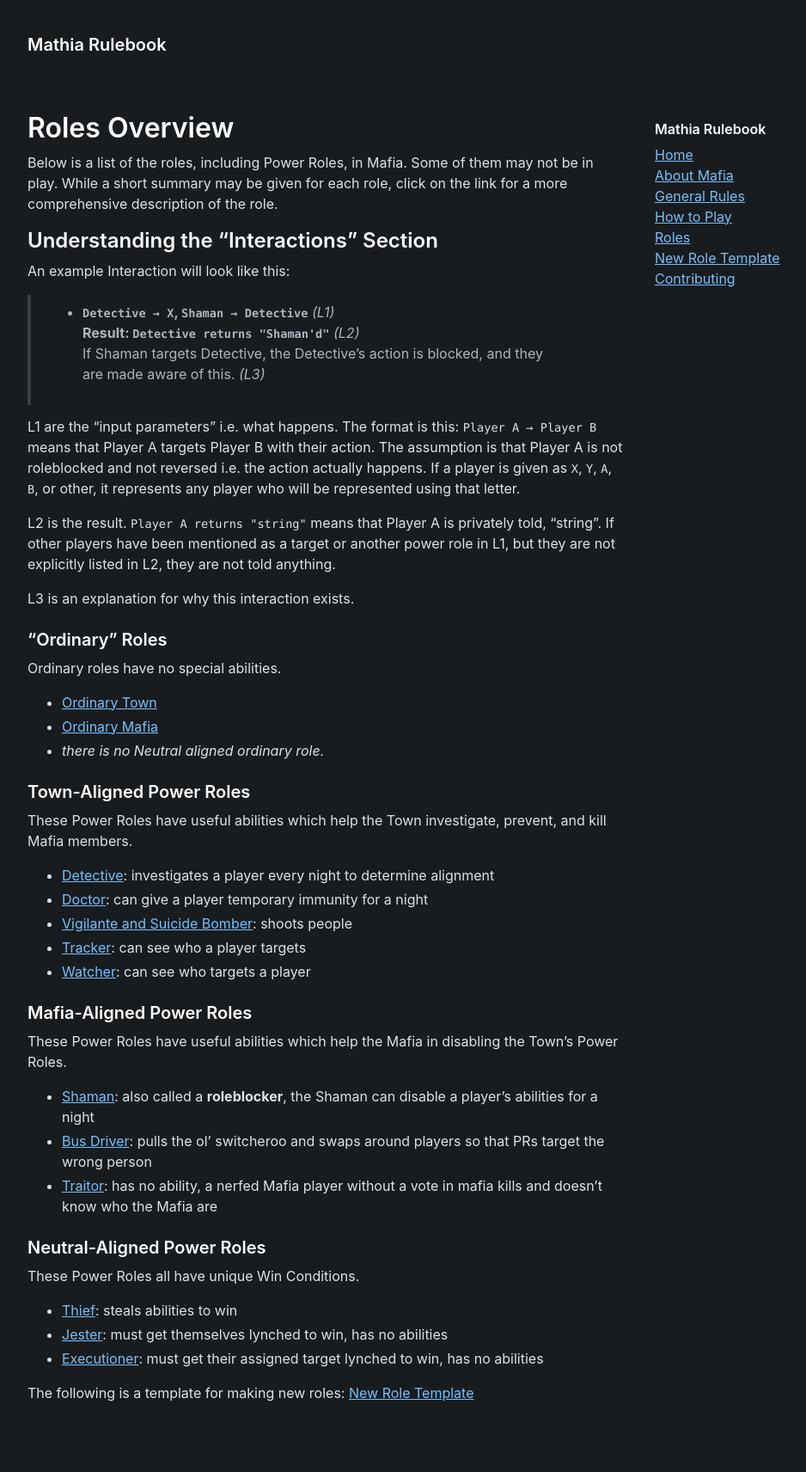
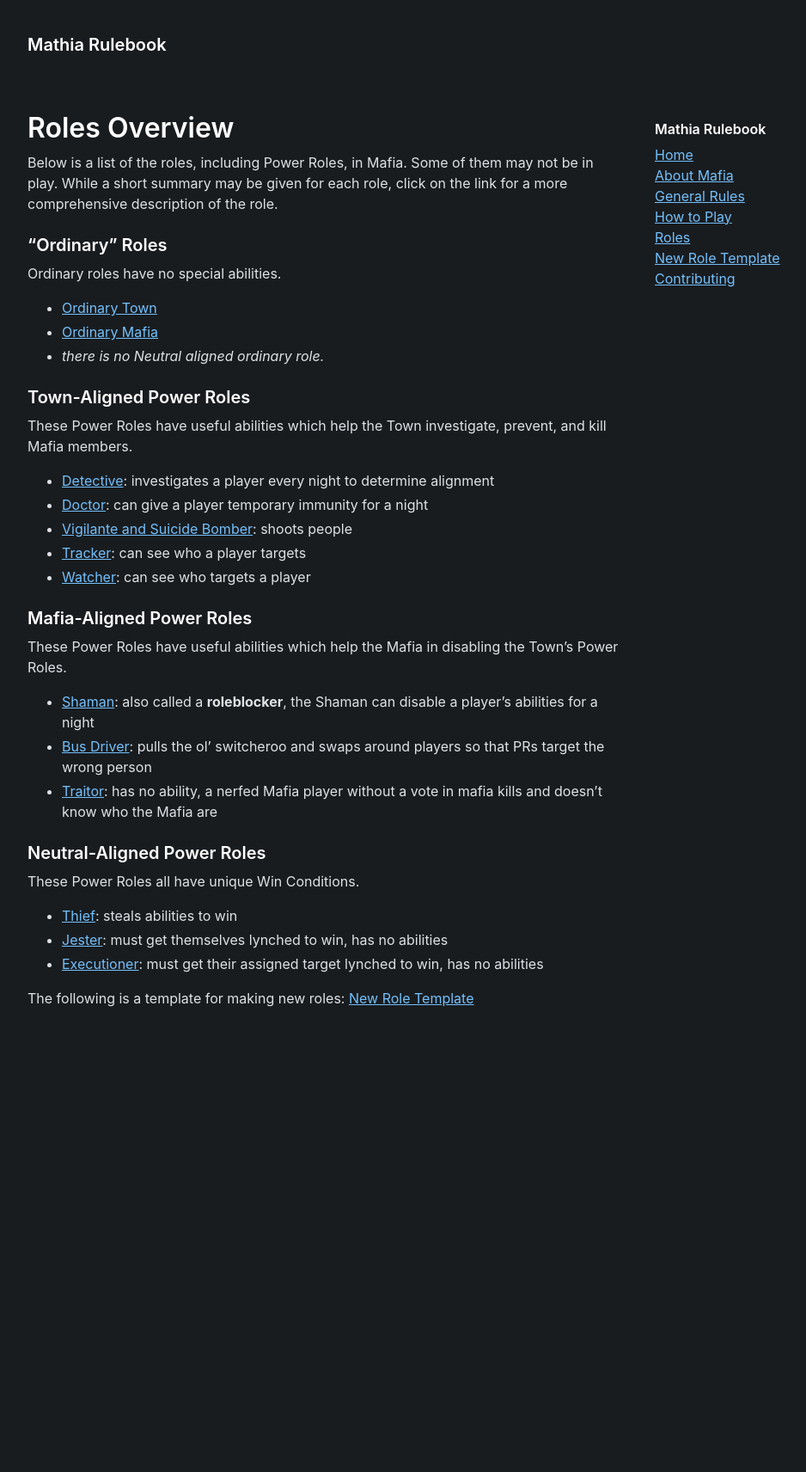
Before and after one commit to olliecheng/mathia-rulebook, a Jekyll site: the page built from roles/index.md, in a window 1280 px wide. Shown: the whole page at 86% size, without its empty margins (152-1090 px from the left). Built offline with Jekyll 4.4.1, drawn with Linux system fonts in a browser that asks for light colours; some web fonts are replaced; after the commit the page ends 1253 px from its top, so only the background shows below that.

Commit message:
remove description of Interactions dialogue box from roles.md

```diff
--- a/roles/index.md
+++ b/roles/index.md
@@ -5,19 +5,6 @@ permalink: /roles/
 ---
 
 Below is a list of the roles, including Power Roles, in Mafia. Some of them may not be in play. While a short summary may be given for each role, click on the link for a more comprehensive description of the role.
-
-## Understanding the "Interactions" Section
-An example Interaction will look like this:
-
-> - **`Detective → X`, `Shaman → Detective`** _(L1)_
-> **Result: `Detective returns "Shaman'd"`** _(L2)_
-> If Shaman targets Detective, the Detective's action is blocked, and they are made aware of this. _(L3)_
-
-L1 are the "input parameters" i.e. what happens. The format is this: `Player A → Player B` means that Player A targets Player B with their action. The assumption is that Player A is not roleblocked and not reversed i.e. the action actually happens. If a player is given as `X`, `Y`, `A`, `B`, or other, it represents any player who will be represented using that letter.
-
-L2 is the result. `Player A returns "string"` means that Player A is privately told, "string". If other players have been mentioned as a target or another power role in L1, but they are not explicitly listed in L2, they are not told anything.
-
-L3 is an explanation for why this interaction exists.
 
 ### "Ordinary" Roles
 Ordinary roles have no special abilities.
```
